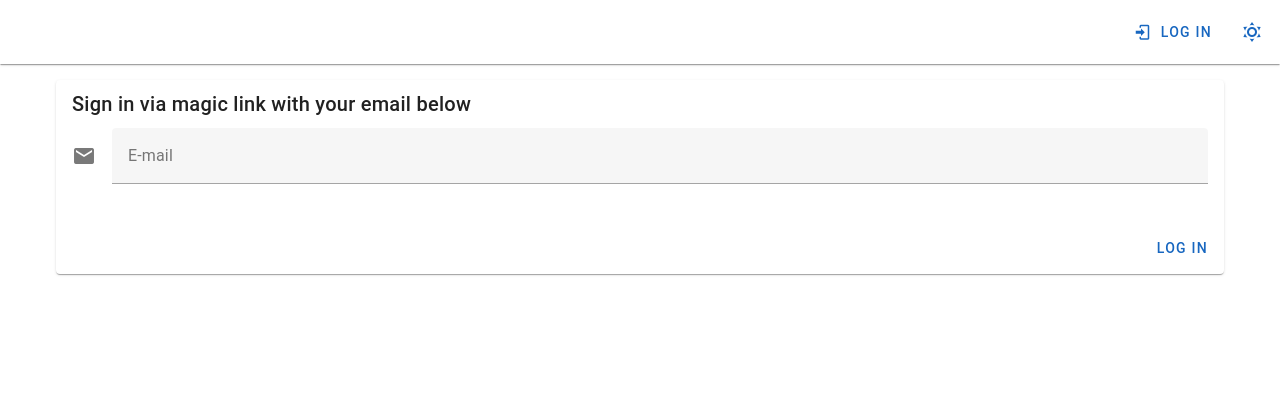
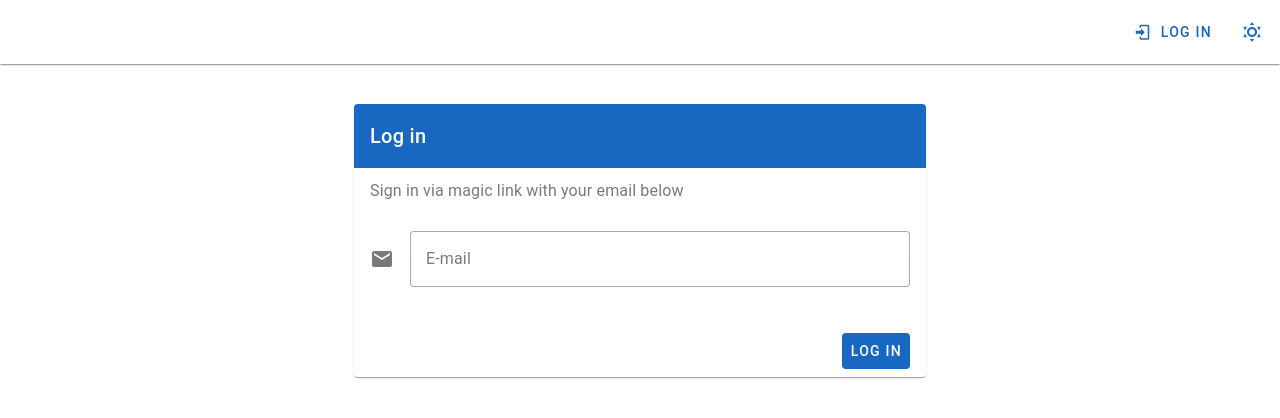
Before and after one commit to GauthierLory/supabase-vuejs, a Vue app: page / in a window 1280 px wide. Shown: the top 418 px of the page. Built offline with nearby package versions, Linux system fonts and the light colour scheme; no server answers.

Commit message:
design form

```diff
--- a/src/components/Account.vue
+++ b/src/components/Account.vue
@@ -66,8 +66,9 @@
 </script>
 
 <template>
+  <v-row>
+    <v-col>
       <v-card
-      variant="outlined"
           :loading="loading">
 
         <template v-slot:loader="{ isActive }">
@@ -79,7 +80,7 @@
           ></v-progress-linear>
         </template>
 
-  <v-card-title>
+        <v-card-title class="py-4 text-white bg-primary">
           Update profile
         </v-card-title>
         <v-card-text>
@@ -106,16 +107,19 @@
           </v-form>
 
         </v-card-text>
-    <v-card-actions>
+        <v-card-actions class="mr-2">
           <v-spacer></v-spacer>
           <v-btn
               color="primary"
               :value="loading ? 'Loading ...' : 'Update'"
               :disabled="loading"
               @click="updateProfile"
+              variant="flat"
           >
             Update
           </v-btn>
         </v-card-actions>
       </v-card>
+    </v-col>
+  </v-row>
 </template>
--- a/src/components/Auth.vue
+++ b/src/components/Auth.vue
@@ -1,27 +1,39 @@
 <template>
-    <v-card>
-      <v-card-title>
+  <v-row>
+    <v-col cols="lg-6 md-6" offset="lg-3 md-6">
+      <v-card class="mt-6">
+        <v-card-title class="py-4 text-white bg-primary">
+          Log in
+        </v-card-title>
+        <v-card-subtitle class="text-subtitle-1 my-3">
           Sign in via magic link with your email below
-      </v-card-title>
+        </v-card-subtitle>
         <v-card-text>
           <form @submit.prevent="handleLogin">
             <v-text-field
                 label="E-mail"
                 v-model="email"
+                variant="outlined"
                 prepend-icon="mdi-email"
+                required
             ></v-text-field>
           </form>
         </v-card-text>
-      <v-card-actions>
+        <v-card-actions class="mr-2">
           <v-spacer></v-spacer>
           <v-btn
               color="primary"
               :value="loading ? 'Loading' : 'Send magic link'"
               :disabled="loading"
               @click="handleLogin"
-        >Log in</v-btn>
+              variant="flat"
+          >
+            Log in
+          </v-btn>
         </v-card-actions>
       </v-card>
+    </v-col>
+  </v-row>
 </template>
 <script setup>
   import { ref } from 'vue'
```
Lines whose indentation alone changed are shown as unchanged.
